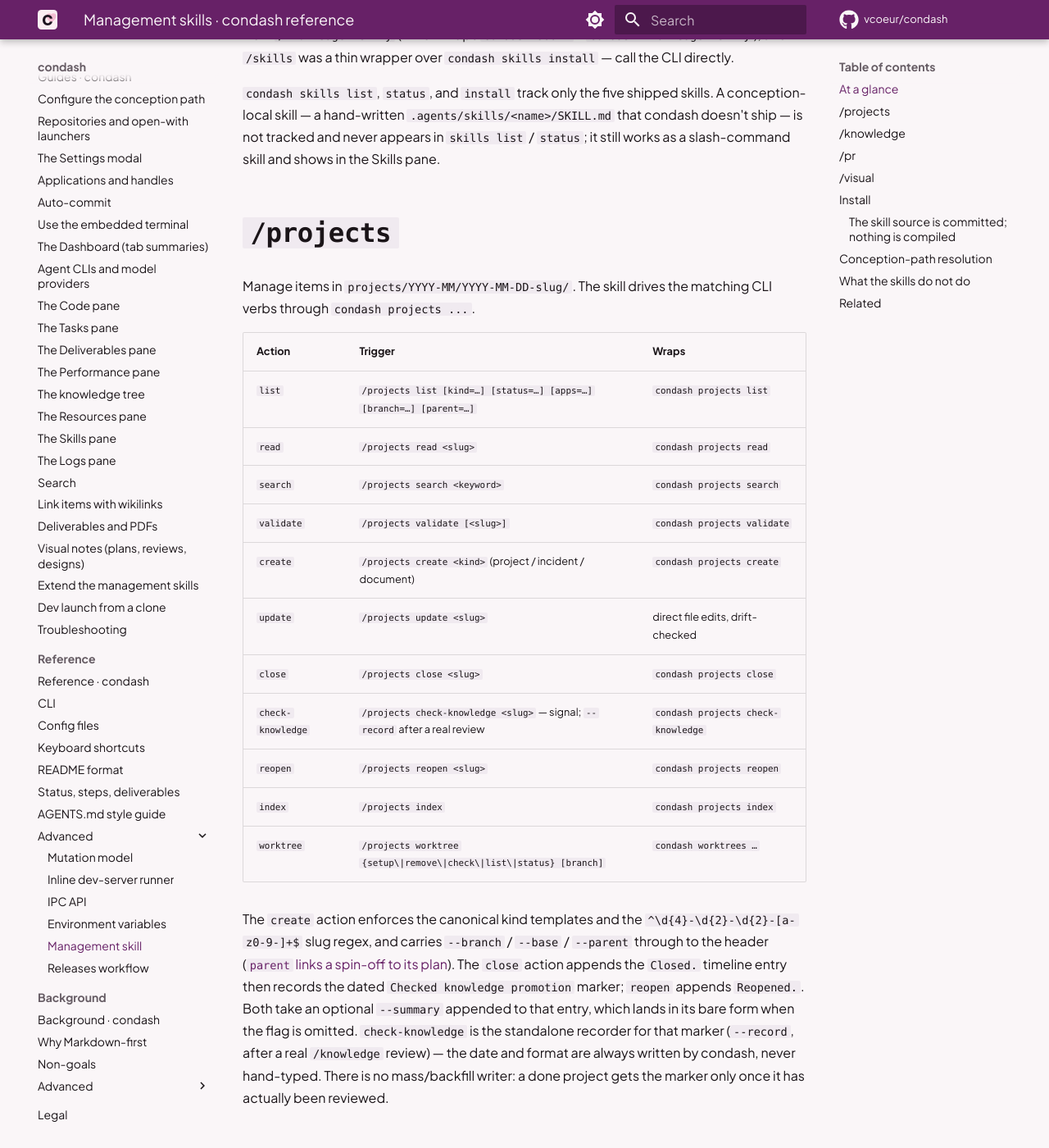
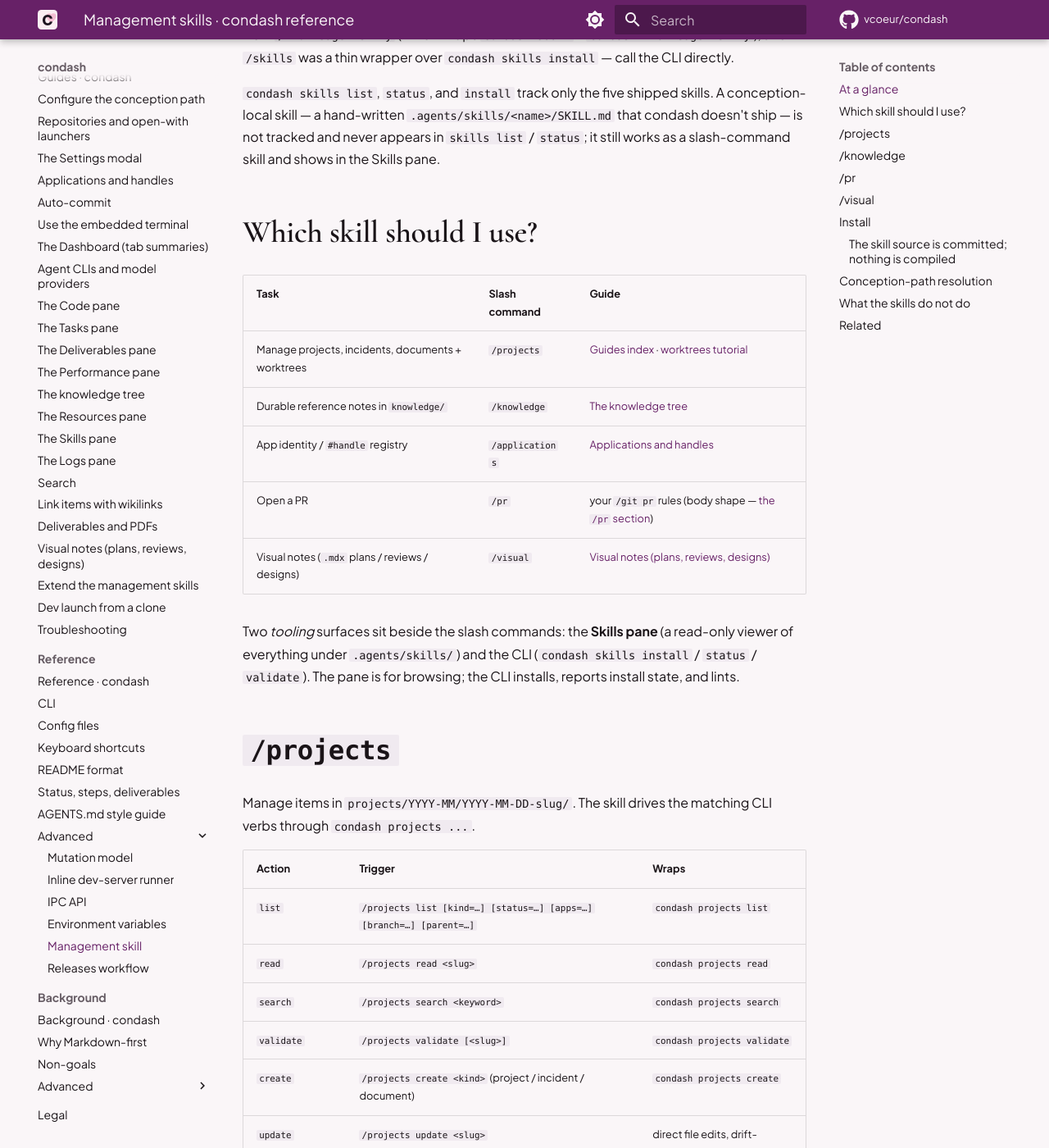
Before and after one commit to vcoeur/condash, an MkDocs documentation site: the page built from docs/reference/skill.md, in a window 1280 px wide and 1400 px high, scrolled down 1147 px. Shown: the whole window at 82% size. Built offline with MkDocs 1.6.1 and Material for MkDocs 9.7.7, drawn with Linux system fonts in a browser that asks for light colours; comment, search, counter and statistics services are not loaded.

Commit message:
docs: add a skills decision table

```diff
--- a/docs/reference/skill.md
+++ b/docs/reference/skill.md
@@ -24,6 +24,18 @@
 The pre-reframe `/tidy` and `/skills` skills were dropped: tidy's audits are now reachable from `/knowledge verify` (which wraps `condash audit` + `condash knowledge verify`), and `/skills` was a thin wrapper over `condash skills install` — call the CLI directly.
 
 `condash skills list`, `status`, and `install` track only the five shipped skills. A conception-local skill — a hand-written `.agents/skills/<name>/SKILL.md` that condash doesn't ship — is not tracked and never appears in `skills list` / `status`; it still works as a slash-command skill and shows in the Skills pane.
+
+## Which skill should I use?
+
+| Task | Slash command | Guide |
+|---|---|---|
+| Manage projects, incidents, documents + worktrees | `/projects` | [Guides index](../guides/index.md) · [worktrees tutorial](../tutorials/worktrees.md) |
+| Durable reference notes in `knowledge/` | `/knowledge` | [The knowledge tree](../guides/knowledge-tree.md) |
+| App identity / `#handle` registry | `/applications` | [Applications and handles](../guides/applications-and-handles.md) |
+| Open a PR | `/pr` | your `/git pr` rules (body shape — [the `/pr` section](#pr)) |
+| Visual notes (`.mdx` plans / reviews / designs) | `/visual` | [Visual notes (plans, reviews, designs)](../guides/plan-documents.md) |
+
+Two *tooling* surfaces sit beside the slash commands: the **Skills pane** (a read-only viewer of everything under `.agents/skills/`) and the CLI (`condash skills install` / `status` / `validate`). The pane is for browsing; the CLI installs, reports install state, and lints.
 
 ## `/projects`
 
```
